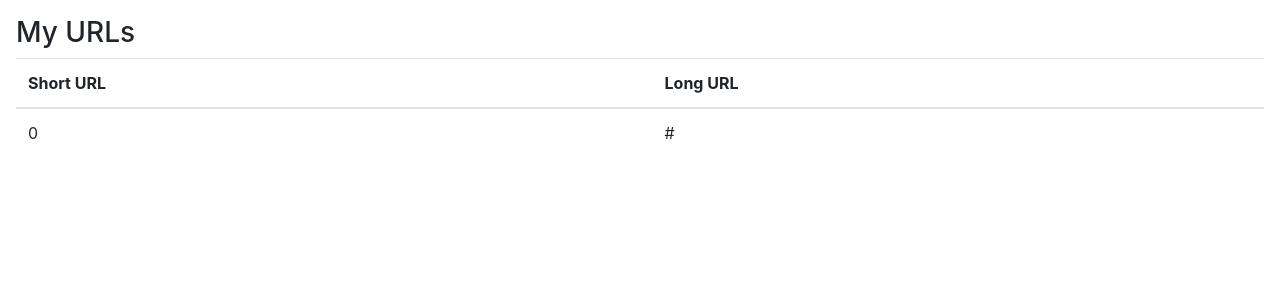
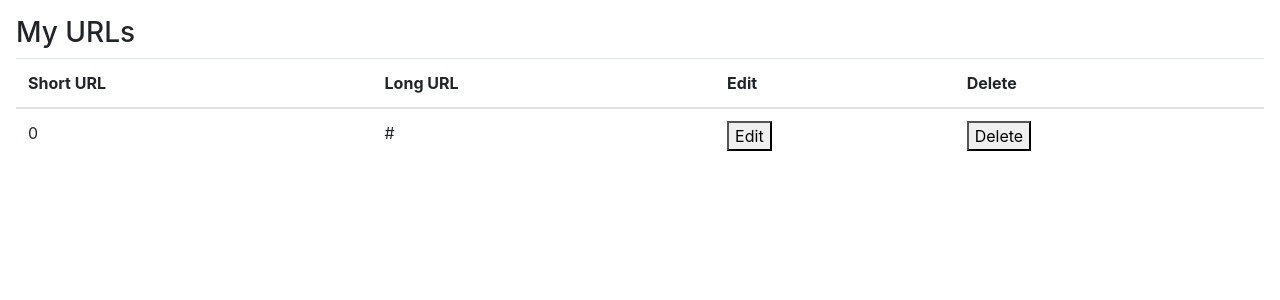
Before and after one commit to tshyotte/tinyapp, a Node server app: template views/urls_index.ejs in a window 1280 px wide. Shown: the part 56-356 px from the top of the page. Run offline with Node 20, Linux system fonts and the light colour scheme; the template is opened without the code that fills it: most values are stand-ins (such as "Sample title", 1, 10 or a date in 2020); some libraries are stand-ins or nearby versions.

Commit message:
urls edit button added

```diff
--- a/views/urls_index.ejs
+++ b/views/urls_index.ejs
@@ -12,6 +12,7 @@
 
   <%- include('partials/_header') %>
 
+
   <main style="margin: 1em;">
     <h3>My URLs</h3>
     <table class="table">
@@ -19,6 +20,8 @@
         <tr>
           <th scope="col">Short URL</th>
           <th scope="col">Long URL</th>
+          <th scope="col">Edit</th>
+          <th scope="col">Delete</th>
         </tr>
       </thead>
       <tbody>
@@ -26,8 +29,18 @@
           <tr>
             <td><%= url %></td>
             <td><%= urls[url] %></td>
+            <td>
+              <form method="POST" action="/urls/b2xVn2/edit">
+                <button type="submit">Edit</button>
+              </form>
+            </td>
+            <td>
+              <form method="POST" action="/urls/9sm5xK/delete">
+                <button type="submit">Delete</button>
+              </form>
+            </td>
           </tr>
-        <% } %>
+          <% } %>
       </tbody>
     </table>
   </main>
```
